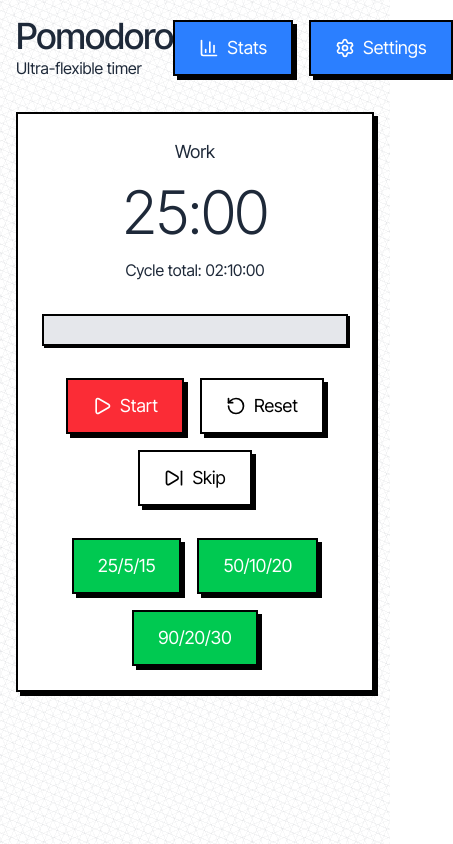
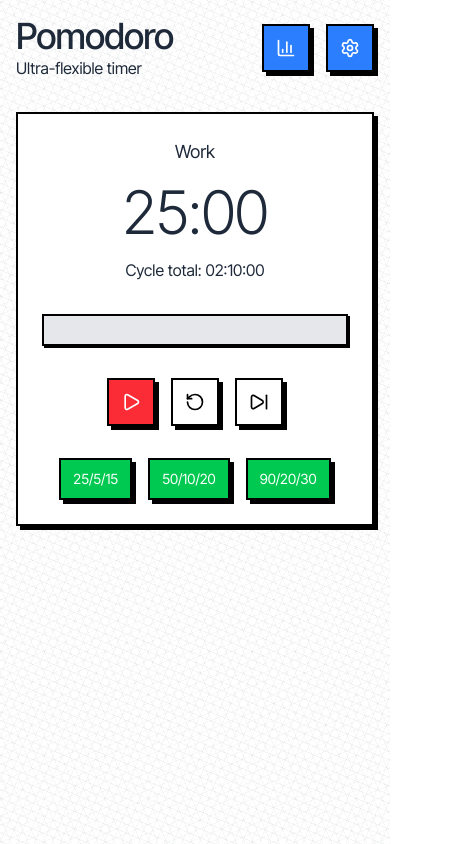
Before and after one commit to ezDecode/Pomodoro, a React (Vite) app: page / in a window 390 px wide. Shown: the whole page, 453 px wide, since content can reach past the window. Built offline with nearby package versions, Linux system fonts and the light colour scheme.

Commit message:
feat: enhance button accessibility and responsiveness with new utility classes

```diff
--- a/src/App.jsx
+++ b/src/App.jsx
@@ -189,7 +189,7 @@
           </div>
           <div className="flex gap-4">
             <button
-              className="btn-brutal btn-secondary flex items-center gap-2"
+              className="btn-brutal btn-secondary flex items-center gap-2 sm:gap-2 btn-icon-only"
               onClick={() => {
                 setShowStats((prev) => {
                   const next = !prev
@@ -197,12 +197,13 @@
                   return next
                 })
               }}
+              title="Statistics"
             >
               <BarChart3 size={20} />
-              Stats
+              <span className="hide-text-mobile">Stats</span>
             </button>
             <button
-              className="btn-brutal btn-secondary flex items-center gap-2"
+              className="btn-brutal btn-secondary flex items-center gap-2 sm:gap-2 btn-icon-only"
               onClick={() => {
                 setShowSettings((prev) => {
                   const next = !prev
@@ -210,9 +211,10 @@
                   return next
                 })
               }}
+              title="Settings"
             >
               <Settings size={20} />
-              Settings
+              <span className="hide-text-mobile">Settings</span>
             </button>
           </div>
         </div>
@@ -239,53 +241,57 @@
               <div className="flex flex-wrap justify-center gap-4 mb-8">
                 {!isRunning ? (
                   <button
-                    className="btn-brutal btn-primary flex items-center gap-2"
+                    className="btn-brutal btn-primary flex items-center gap-2 sm:gap-2 btn-icon-only"
                     onClick={() => setIsRunning(true)}
+                    title="Start timer"
                   >
                     <Play size={20} />
-                    Start
+                    <span className="hide-text-mobile">Start</span>
                   </button>
                 ) : (
                   <button
-                    className="btn-brutal btn-secondary flex items-center gap-2"
+                    className="btn-brutal btn-secondary flex items-center gap-2 sm:gap-2 btn-icon-only"
                     onClick={() => setIsRunning(false)}
+                    title="Pause timer"
                   >
                     <Pause size={20} />
-                    Pause
+                    <span className="hide-text-mobile">Pause</span>
                   </button>
                 )}
                 <button
-                  className="btn-brutal flex items-center gap-2"
+                  className="btn-brutal flex items-center gap-2 sm:gap-2 btn-icon-only"
                   onClick={() => { setIsRunning(false); setRemaining(sessionDuration); }}
+                  title="Reset timer"
                 >
                   <RotateCcw size={20} />
-                  Reset
+                  <span className="hide-text-mobile">Reset</span>
                 </button>
                 <button
-                  className="btn-brutal flex items-center gap-2"
+                  className="btn-brutal flex items-center gap-2 sm:gap-2 btn-icon-only"
                   onClick={() => { setSessionIndex((i) => i + 1); setIsRunning(false); }}
+                  title="Skip to next session"
                 >
                   <SkipForward size={20} />
-                  Skip
+                  <span className="hide-text-mobile">Skip</span>
                 </button>
               </div>
 
               {/* Presets */}
               <div className="flex flex-wrap justify-center gap-4">
                 <button
-                  className="btn-brutal btn-success"
+                  className="btn-brutal btn-success preset-compact"
                   onClick={() => setSettings(prev => ({ ...prev, preset: {name:'25/5/15',work:1500,shortBreak:300,longBreak:900,cycle:4} }))}
                 >
                   25/5/15
                 </button>
                 <button
-                  className="btn-brutal btn-success"
+                  className="btn-brutal btn-success preset-compact"
                   onClick={() => setSettings(prev => ({ ...prev, preset: {name:'50/10/20',work:3000,shortBreak:600,longBreak:1200,cycle:3} }))}
                 >
                   50/10/20
                 </button>
                 <button
-                  className="btn-brutal btn-success"
+                  className="btn-brutal btn-success preset-compact"
                   onClick={() => setSettings(prev => ({ ...prev, preset: {name:'90/20/30',work:5400,shortBreak:1200,longBreak:1800,cycle:2} }))}
                 >
                   90/20/30
@@ -396,15 +402,16 @@
 
                 <div className="flex gap-4">
                   <button
-                    className="btn-brutal btn-success flex items-center gap-2 flex-1"
+                    className="btn-brutal btn-success flex items-center gap-2 sm:gap-2 flex-1 btn-icon-only"
                     onClick={exportSettings}
+                    title="Export settings"
                   >
                     <Download size={16} />
-                    Export
+                    <span className="hide-text-mobile">Export</span>
         </button>
-                  <label className="btn-brutal btn-secondary flex items-center gap-2 flex-1 cursor-pointer">
+                  <label className="btn-brutal btn-secondary flex items-center gap-2 sm:gap-2 flex-1 cursor-pointer btn-icon-only" title="Import settings">
                     <Upload size={16} />
-                    Import
+                    <span className="hide-text-mobile">Import</span>
                     <input
                       type="file"
                       accept=".json"
--- a/src/index.css
+++ b/src/index.css
@@ -92,3 +92,29 @@
   @apply h-full bg-red-500;
   transition: width 0.3s ease;
 }
+
+/* Responsive utilities for cleaner mobile design */
+@media (max-width: 640px) {
+  .hide-text-mobile {
+    font-size: 0;
+    line-height: 0;
+    width: 0;
+    overflow: hidden;
+  }
+
+  .btn-icon-only {
+    padding: 0.75rem;
+    min-width: 3rem;
+    justify-content: center;
+  }
+
+  .btn-icon-only .hide-text-mobile {
+    display: none;
+  }
+
+  .preset-compact {
+    padding: 0.5rem 0.75rem;
+    font-size: 0.875rem;
+    min-width: auto;
+  }
+}
```
